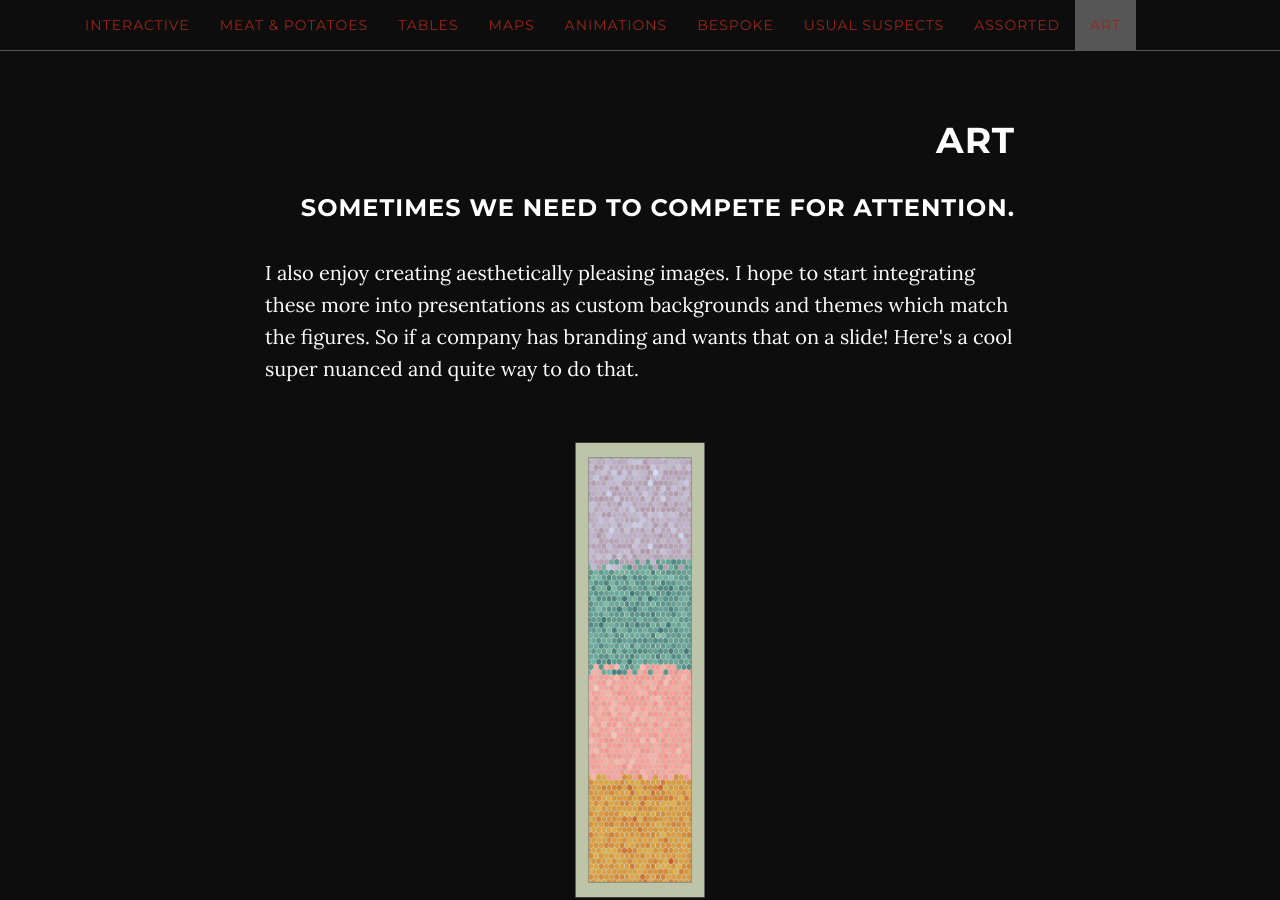
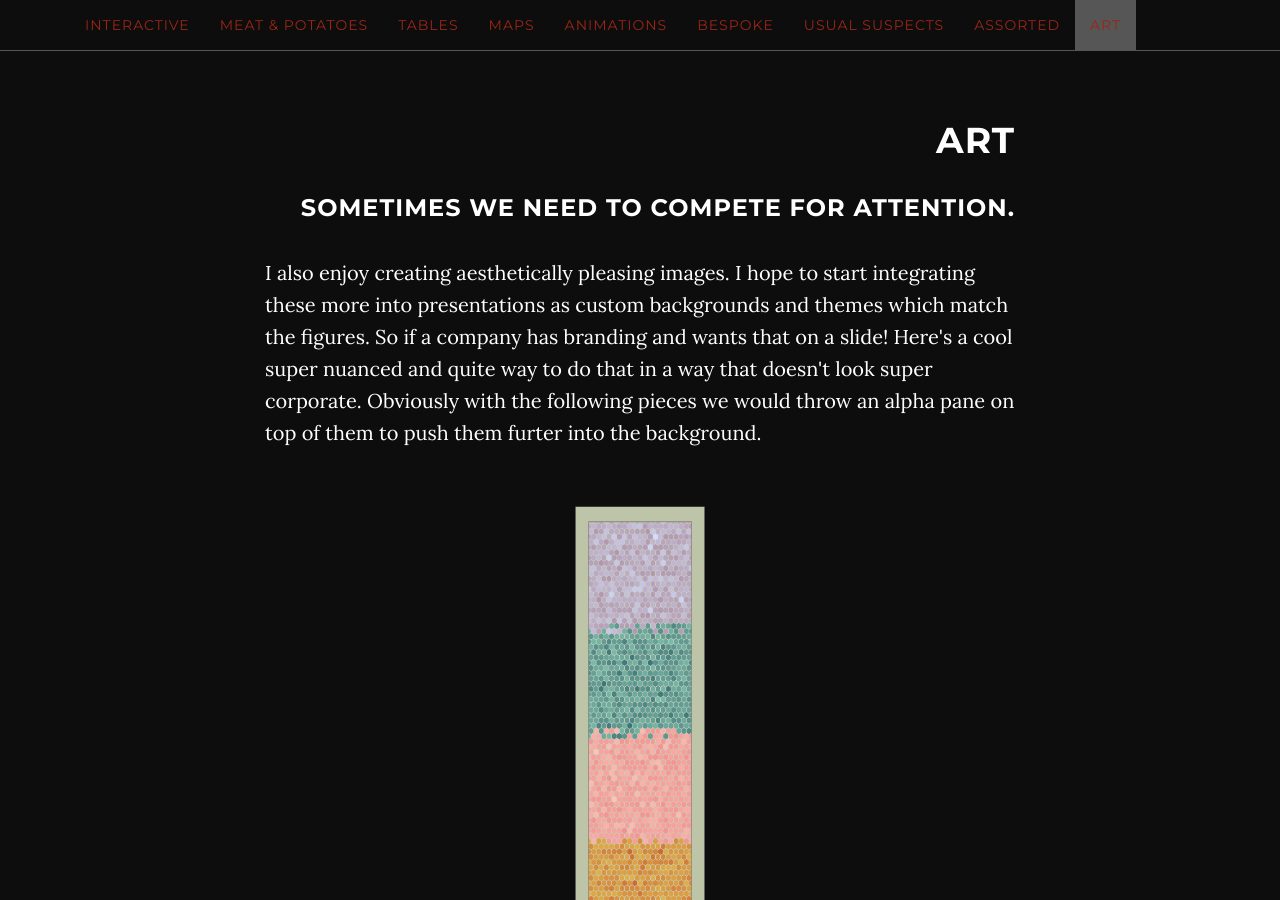
Before and after one commit to sagesteppe/DataVizGallery, a Jekyll site: the page built from index.html, in a window 1280 px wide and 900 px high, scrolled down 30150 px. Built offline with Jekyll 4.4.1, drawn with Linux system fonts in a browser that asks for light colours.

Commit message:
art from code

```diff
--- a/_includes/art.html
+++ b/_includes/art.html
@@ -4,7 +4,7 @@
             <div class="col-lg-8 col-lg-offset-2">
                 <h1>Art</h1>
                 <h3>Sometimes we need to compete for attention.</h3>
-                <p>I also enjoy creating aesthetically pleasing images. I hope to start integrating these more into presentations as custom backgrounds and themes which match the figures. So if a company has branding and wants that on a slide! Here's a cool super nuanced and quite way to do that.</p>
+                <p>I also enjoy creating aesthetically pleasing images. I hope to start integrating these more into presentations as custom backgrounds and themes which match the figures. So if a company has branding and wants that on a slide! Here's a cool super nuanced and quite way to do that in a way that doesn't look super corporate. Obviously with the following pieces we would throw an alpha pane on top of them to push them furter into the background.</p>
 
                 <img src="{{site.url}}/figures/Bookmark-draft.png" width="500" height="500" alt="Fire forecasts" style="display: block; margin: auto;" />
                 <p>This is the backdrop for a bookmark! I've been struggling to drive clicks to my software. Someone suggested making bookmarks which link to them! So here we go, created using the absolutely amazing (and inspiring!) repo <a href="https://github.com/rstudio-conf-2022/art-from-code">Art From Code</a> by Danielle Navarro. </p>
```
